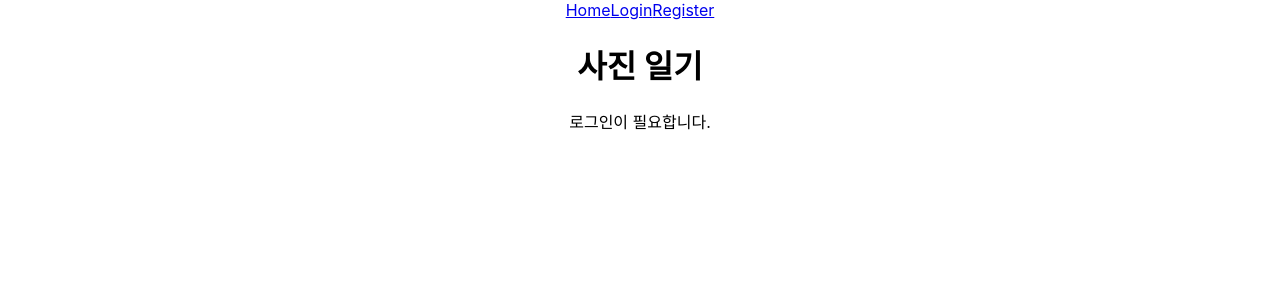
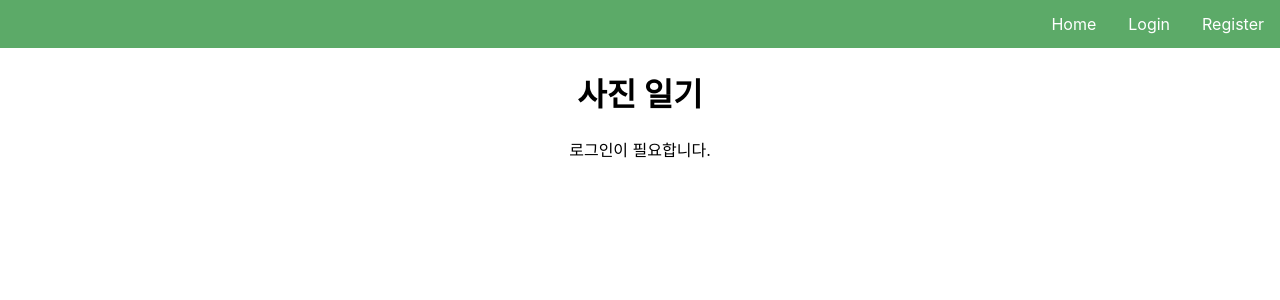
Before and after one commit to anc5557/Diary, a React (Create React App) app in the folder frontend/: page / in a window 1280 px wide. Shown: the top 300 px of the page. Built offline with nearby package versions, Linux system fonts and the light colour scheme.

Commit message:
fix 네이게이션바(css, 순서)

```diff
--- a/frontend/src/App.css
+++ b/frontend/src/App.css
@@ -170,3 +170,26 @@
 .login-forgot-password-link:hover {
   text-decoration: underline;
 }
+
+/* 네비게이션 바 */
+.navbar {
+  background-color: #5caa68;
+  overflow: hidden;
+}
+
+/* 네비게이션 바 링크 */
+.navbar a {
+  float: right;
+  font-size: 16px;
+  color: white;
+  text-align: center;
+  padding: 14px 16px;
+  text-decoration: none;
+
+}
+
+/* 네비게이션 바 링크 마우스 오버 */
+.navbar a:hover {
+  background-color: #f2f2f2;
+  color: black;
+}
--- a/frontend/src/NavBar.js
+++ b/frontend/src/NavBar.js
@@ -13,9 +13,9 @@
         </>
       ) : (
         <>
+        <Link className="navbar-link" to="/auth/register">Register</Link>
+        <Link className="navbar-link" to="/auth/login">Login</Link>
         <Link className="navbar-link" to="/">Home</Link>
-        <Link className="navbar-link" to="/auth/login">Login</Link>
-        <Link className="navbar-link" to="/auth/register">Register</Link>
         </>
 
 
```
